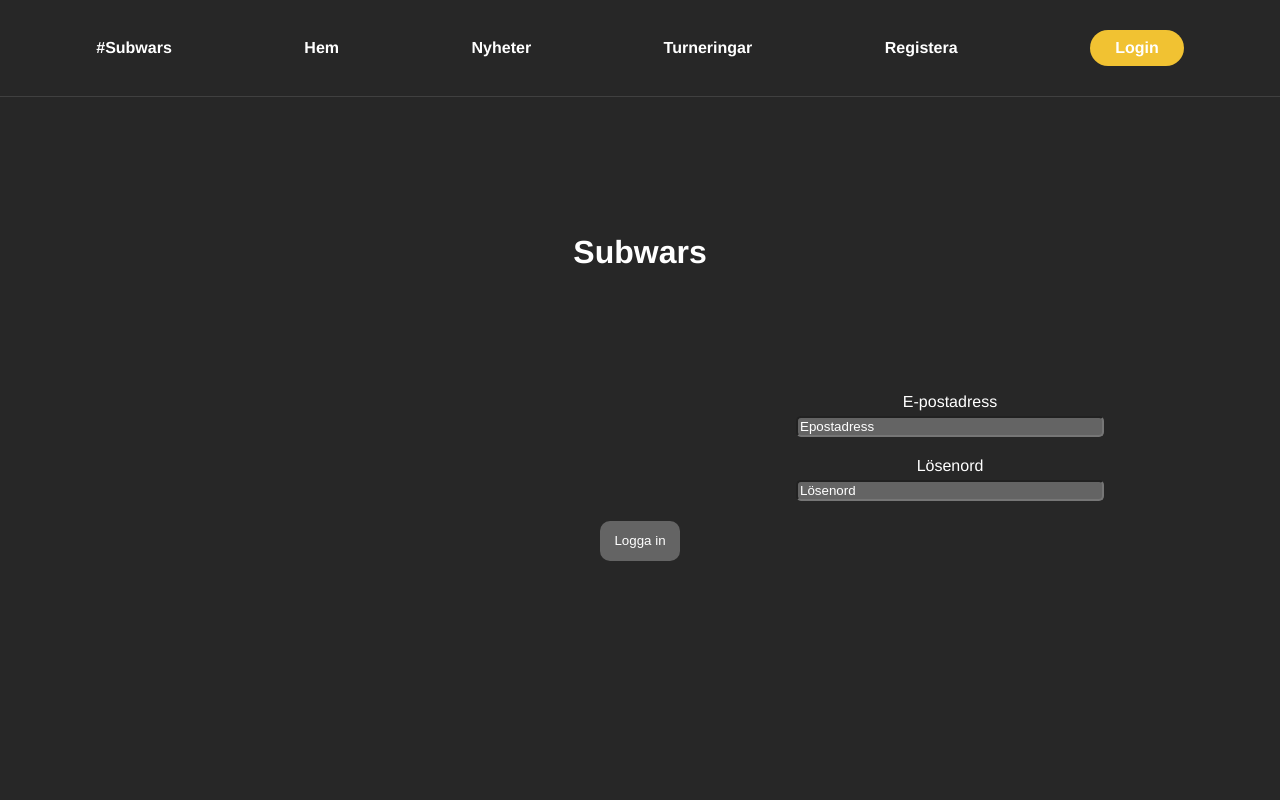
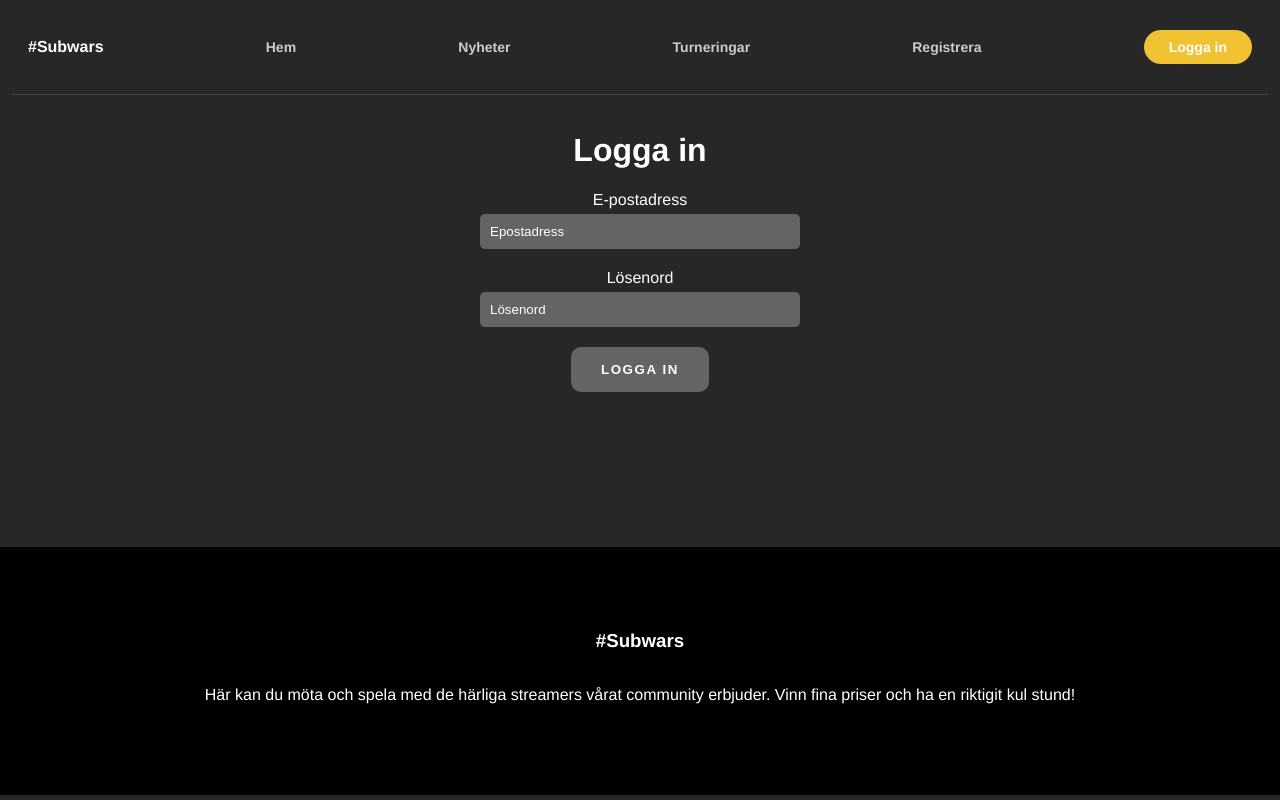
Before and after one commit to william-kakela/Subwars, a Vue app: page /login in a window 1280 px wide. Shown: the top 800 px of the page. Built offline with nearby package versions, Linux system fonts and the light colour scheme.

Commit message:
fixed css

```diff
--- a/src/App.vue
+++ b/src/App.vue
@@ -1,21 +1,25 @@
 <template>
   <div id="app">
-    <nav>
-      <router-link to="/">#Subwars</router-link>
+    <nav class="container">
+      <router-link class="brand" to="/">#Subwars</router-link>
       <router-link to="/">Hem</router-link>
       <router-link to="/news">Nyheter</router-link>
       <router-link to="/tournaments">Turneringar</router-link>
-      <router-link to="/register" v-if="!user">Registera</router-link>
+      <router-link to="/register" v-if="!user">Registrera</router-link>
       <router-link to="/login" class="login-button" v-if="!user"
-        >Login</router-link
+        >Logga in</router-link
       >
       <button type="button" class="login-button" v-if="user" @click="logout">
-        Logout
+        Logga ut
       </button>
     </nav>
-    <router-view />
+    <div class="container">
+      <div class="inner-container">
+        <router-view />
+      </div>
+    </div>
     <footer>
-      <div class="wrapper-footer">
+      <div class="wrapper-footer container">
         <h3>#Subwars</h3>
         <p>
           Här kan du möta och spela med de härliga streamers vårat community
@@ -42,11 +46,10 @@ export default {
   methods: {
     logout() {
       const auth = getAuth();
-      signOut(auth)
-        .then(() => {
-          // Sign-out successful.
-          this.$store.commit('SET_USER', null)
-        })
+      signOut(auth).then(() => {
+        // Sign-out successful.
+        this.$store.commit("SET_USER", null);
+      });
     },
   },
 };
@@ -57,38 +60,58 @@ body {
   font-family: Avenir, Helvetica, Arial, sans-serif;
   -webkit-font-smoothing: antialiased;
   -moz-osx-font-smoothing: grayscale;
-  text-align: center;
   color: #2c3e50;
   margin: 0;
   padding: 0;
   font-size: 100%;
   box-sizing: border-box;
+  background-color: #272727;
+
+}
+
+.container {
+  max-width: 1224px;
+  margin-inline: auto;
+  padding-inline: 1rem;
+
+}
+
+.inner-container {
+  padding-block: 1rem;
+  min-height: calc(100vh - 380px);
 }
 
 nav {
-  padding: 30px;
+  padding-block: 30px;
   text-decoration: none;
   list-style: none;
   display: flex;
-  justify-content: space-around;
+  justify-content: space-between;
   align-items: center;
   background: #272727;
   border-bottom: 1px solid #404040;
 }
 
 nav a {
-  font-weight: bold;
+  font-weight: 700;
+  font-size: 14px;
   text-decoration: none;
   transition: all 0.3s ease 0s;
-  color: white;
+  color: #ccc;
 }
 nav a:hover {
-  transition: all 0.3s ease 0s;
+  color: white;
 }
 
 nav a.router-link-exact-active {
   text-decoration: none;
   transition: all 0.3s ease 0s;
+}
+
+.brand {
+font-size: 16px;
+font-weight: 900;
+color: white;
 }
 
 .login-button {
@@ -108,11 +131,8 @@ nav a.router-link-exact-active {
 footer {
   height: 120px;
   background-color: #000;
-  display: grid;
-  place-items: center;
-  inset-inline: 0;
-  bottom: 0;
   padding: 4rem;
+  text-align: center;
 }
 
 footer h3 {
@@ -124,7 +144,7 @@ footer p {
 }
 
 .wrapper-footer {
-  align-items: center;
-  width: 450px;
+  display: grid;
+  place-items: center;
 }
 </style>
--- a/src/views/HomeView.vue
+++ b/src/views/HomeView.vue
@@ -60,9 +60,7 @@ export default {
 <style scoped>
 .home {
   background: #272727;
-  min-height: 100vh;
   color: white;
-  padding: 4rem;
 }
 
 .top {
--- a/src/views/LoginView.vue
+++ b/src/views/LoginView.vue
@@ -1,6 +1,6 @@
 <template>
 	<div class="login">
-		<h1>Subwars</h1>
+		<h1>Logga in</h1>
 		<form @submit.prevent="login">
 			<div class="input-wrapper">
 				<label for="email">E-postadress</label>
@@ -70,28 +70,28 @@ export default {
 
 .login {
  background: #272727;
- min-height: 100vh;
  color: white;
- padding: 1rem;
+ text-align: center;
 }
 
 label {
   color: white;
 }
 
-input {
-  background: #646464;
-  color: white;
-  border-radius: 5px;
-}
-
 .input-wrapper {
-	display: flex;
+  display: flex;
 	flex-direction: column;
 	gap: 5px;
   padding-bottom: 20px;
-  margin-left: 780px;
-  width: 308px;
+  align-items: center;
+}
+
+.input-wrapper > input {
+  width: 300px;
+  background-color: #646464;
+  border: none;
+  padding: 10px;
+  border-radius: 5px;
 }
 
 ::placeholder {
@@ -99,20 +99,19 @@ input {
 }
 
 .button-login {
-   background: #646464;
+  background: #646464;
    color: white;
    border-radius: 10px;
-   width: 80px;
-   height: 40px;
+   padding-block: 15px;
    border: none;
-   text-decoration: inter;
-   font-size: bold;
    cursor: pointer;
+   padding-inline: 30px;
+   letter-spacing: 0.1rem;
+   text-transform: uppercase;
+   font-weight: 700;
 }
 
 h1 {
-  text-decoration: bold;
   color: white;
-  padding: 100px;
 }
 </style>
--- a/src/views/NewsCreateView.vue
+++ b/src/views/NewsCreateView.vue
@@ -43,10 +43,8 @@ export default {
 <style scoped>
 
 .news-create {
-background: #272727;
-  min-height: 100vh;
+  background: #272727;
   color: white;
-  padding: 4rem;
 }
 
 .input-wrapper-create-news {
--- a/src/views/NewsView.vue
+++ b/src/views/NewsView.vue
@@ -1,22 +1,32 @@
 <template>
   <div class="news">
     <div class="news-header">
-      <h1>News</h1>
+      <h1>Nyheter</h1>
       <router-link to="/news-create" tag="button" class="create-news-button"
-        >Create news</router-link>
+        >skapa nyheter</router-link
+      >
     </div>
     <section class="news-wrapper">
-      <div class="news-box" v-for="(news, index) in newsLetters" :key="index">
-          <div class="news-img"></div>
-          <div class="news-text">
+      <article class="news-box" v-for="(news, index) in newsLetters" :key="index">
+        <div class="news-img"></div>
+        <div class="news-text">
+          <h3>
           {{ news.newsLetter }}
+          </h3>
           <p>
-            lorem ipsum lorem ipsum lorem ipsum lorem ipsum lorem ipsum lorem
-            ipsu m lorem ipsum lorem ipsum dasdadasd asdasd asjhbdas das askdhba
-            sjdhb asdjhb asd as dasjhbd ajshb dhjasdjhasb djhabs
+            Lorem, ipsum dolor sit amet consectetur adipisicing elit. Repellat
+            dolor quod iusto a excepturi earum magnam aliquid saepe nisi neque
+            est rerum fugit beatae consequatur accusamus veritatis id, laborum
+            maxime totam minus laboriosam reprehenderit modi perferendis
+            adipisci. Sapiente error tenetur illo cumque cupiditate iure ratione
+            voluptates explicabo beatae porro a nesciunt nisi pariatur, quod
+            amet et dolore perspiciatis delectus inventore necessitatibus
+            corporis illum tempore minus animi. A officiis optio voluptates, hic
+            magnam velit quia aut excepturi aspernatur. Aperiam nisi nesciunt
+            reiciendis deserunt incidunt quisquam quae accusamus inventore fuga
           </p>
-          </div>
-      </div>
+        </div>
+      </article>
     </section>
   </div>
 </template>
@@ -50,55 +60,48 @@ export default {
 </script>
 
 <style scoped>
-
 .news {
   background: #272727;
-  min-height: 100vh;
   color: white;
-  padding: 4rem;
 }
 
 .news-header {
   display: flex;
   justify-content: space-between;
-}
-
-.news-header h1 {
-  margin-left: 870px;
+  align-items: center;
 }
 
 .news-wrapper {
-  display: grid;
-  grid-template-columns: 1fr;
-  border-style: solid;
+  display: flex;
+  flex-direction: column;
   gap: 40px;
 }
 
+.news-box {
+  color: white;
+  border-bottom: 1px solid #404040;
+  display: flex;
+  padding: 30px;
+}
+
 .news-img {
-  height: 120px;
-  width: 120px;
+  height: 200px;
+  width: 200px;
   background: url("@/assets/nyhet.png");
   background-position: center;
   background-size: contain;
   background-repeat: no-repeat;
-  margin-top: 2rem;
-}
-
-.news-box {
-  background: #646464;
-  color: white;
+  flex-shrink: 0;
 }
 
 .news-box p {
-  color: white;
+  color: #ccc;
+  font-size: 12px;
+  line-height: 1.2rem;
 }
 
 .news-text {
-  display: flex;
-	flex-direction: column;
-	gap: 30px;
-	align-items: flex-end;
-  width: 400px;
+  padding-inline: 50px;
 }
 
 .create-news-button {
@@ -108,7 +111,6 @@ export default {
   width: 120px;
   height: 40px;
   border: none;
-  margin-bottom: 20px;
   cursor: pointer;
 }
 </style>
--- a/src/views/RegisterView.vue
+++ b/src/views/RegisterView.vue
@@ -1,6 +1,6 @@
 <template>
   <div class="register">
-    <h1>Registera</h1>
+    <h1>Registrera</h1>
     <form @submit.prevent="register">
       <div class="input-wrapper-register">
       <label for="email">E-postadress</label>
@@ -51,18 +51,25 @@ export default {
 
 .register {
   background: #272727;
-  min-height: 100vh;
   color: white;
-  padding: 1rem;
+  text-align: center;
 }
+
 
 .input-wrapper-register {
 	display: flex;
 	flex-direction: column;
 	gap: 5px;
   padding-bottom: 20px;
-  width: 308px;
-  margin-left: 780px;
+  align-items: center;
+}
+
+.input-wrapper-register > input {
+  width: 300px;
+  background-color: #646464;
+  border: none;
+  padding: 10px;
+  border-radius: 5px;
 }
 
 ::placeholder {
@@ -73,10 +80,13 @@ export default {
    background: #646464;
    color: white;
    border-radius: 10px;
-   width: 80px;
-   height: 40px;
+   padding-block: 15px;
    border: none;
    cursor: pointer;
+   padding-inline: 30px;
+   letter-spacing: 0.1rem;
+   text-transform: uppercase;
+   font-weight: 700;
 }
 
 </style>
--- a/src/views/TournamentCreateView.vue
+++ b/src/views/TournamentCreateView.vue
@@ -45,13 +45,8 @@ export default {
 
 .tournament-create {
  background: #272727;
-  min-height: 100vh;
   color: white;
-  padding: 4rem;
-}
 
-label {
-  font: bold;
 }
 
 input {
--- a/src/views/TournamentsView.vue
+++ b/src/views/TournamentsView.vue
@@ -2,24 +2,27 @@
   <div class="tournaments">
     <div class="tournament-header">
       <h1>Turneringar</h1>
-    <router-link to="/tournament-create" tag="button" class="create-tournament-button">Skapa turnering</router-link>
+      <router-link
+        to="/tournament-create"
+        tag="button"
+        class="create-tournament-button"
+        >Skapa turnering</router-link
+      >
     </div>
-     <section class="tournament-top">
-      <div class="tournament-box"
-        v-for="tournament in tournaments.slice(1, 5)"
+
+    <div
+      class="tournament-box"
+      v-for="tournament in tournaments"
       :key="tournament.uid"
     >
       <router-link :to="`/tournament/${tournament.id}`">
         {{ tournament.title }}
       </router-link>
     </div>
-
-    </section>
   </div>
 </template>
 
 <script>
-
 import { collection, getDocs } from "firebase/firestore";
 import db from "@/firebase/firebase";
 
@@ -40,10 +43,10 @@ export default {
     async fetchTournaments() {
       const querySnapshot = await getDocs(collection(db, "tournaments"));
       querySnapshot.forEach((doc) => {
-        this.tournaments.push(({
+        this.tournaments.push({
           id: doc.id,
           ...doc.data(),
-        }));
+        });
       });
     },
   },
@@ -54,53 +57,47 @@ export default {
 
 .tournaments {
   background: #272727;
-  min-height: 100vh;
   color: white;
-  padding-top: 1rem;
-  padding: 3rem;
-}
-
-.tournament-top {
-  height: 250px;
-  display: grid;
-  grid-template-rows: 1fr 1fr 1fr;
-  gap: 60px;
 }
 
 .tournament-header {
   display: flex;
   justify-content: space-between;
+  align-items: center;
 }
-
-.tournament-header h1 {
- margin-left: 820px;
-}
-
 
 .tournament-box {
   background: #646464;
   height: 200px;
   display: grid;
   place-items: center;
-  background: url('@/assets/fb_image.png');
+  background: url("@/assets/fb_image.png");
   background-position: center;
   background-size: 100%;
   background-repeat: no-repeat;
+  margin-bottom: 50px;
+  position: relative;
+}
 
+.tournament-box:before {
+  content: "";
+  position: absolute;
+  left: 0; right: 0;
+  top: 0; bottom: 0;
+  background: rgba(0,0,0,.5);
 }
 
 .tournament-box a {
   text-decoration: none;
   font-size: 1.5rem;
   color: white;
+  font-weight: 900;
+  text-transform: uppercase;
+  letter-spacing: 0.2rem;
+  z-index: 50;
 }
 .tournament-box a:hover {
-  background-image: linear-gradient(
-    to right,
-    #000,
-    #000 50%,
-    #f1c232 50%
-  );
+  background-image: linear-gradient(to right, #000, #000 50%, #f1c232 50%);
   background-size: 200% 100%;
   background-position: -100%;
   -webkit-background-clip: text;
@@ -118,6 +115,4 @@ export default {
   margin-bottom: 20px;
   cursor: pointer;
 }
-
-
 </style>
```
Lines whose indentation alone changed are shown as unchanged.
